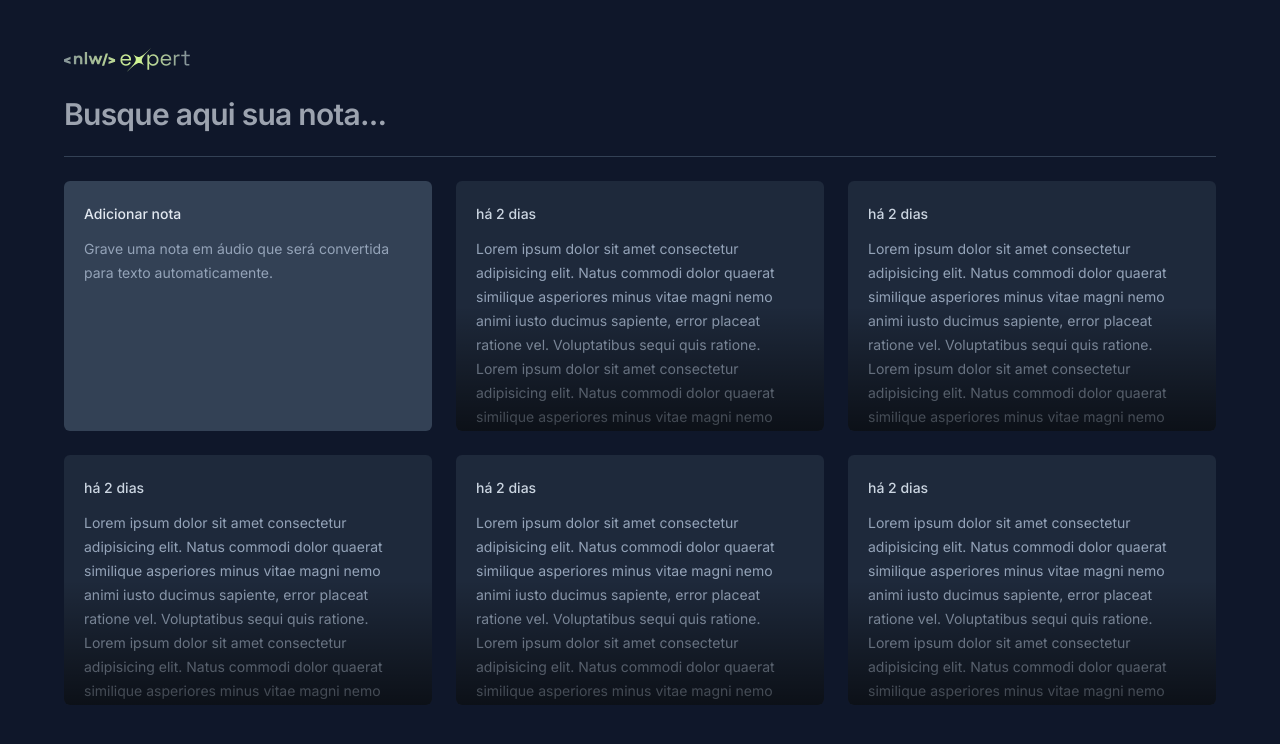
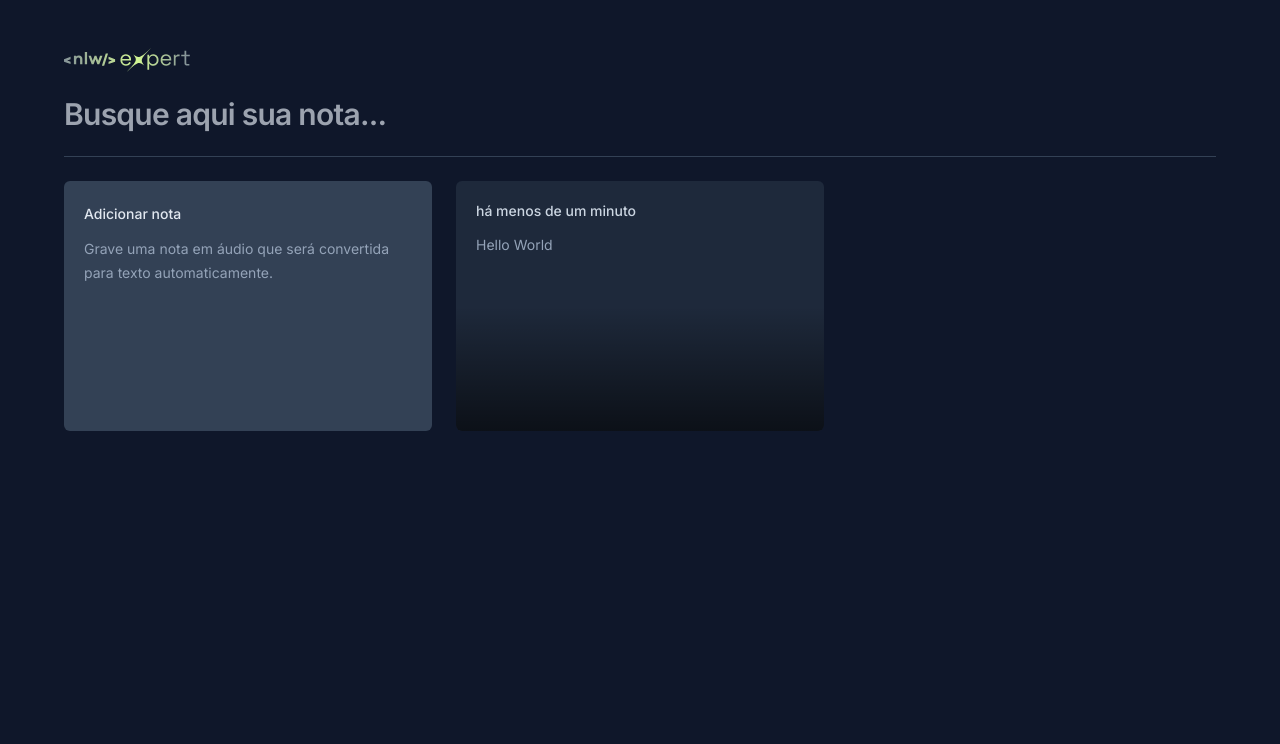
Before and after one commit to Eduardolimacesl/nlw-expert-notes, a React (Vite) app: page / in a window 1280 px wide. Shown: the top 744 px of the page. Built offline with nearby package versions, Linux system fonts and the light colour scheme.

Commit message:
feat: add modal into see note using Dialog Portal

```diff
--- a/src/app.tsx
+++ b/src/app.tsx
@@ -1,6 +1,12 @@
 import logo from './assets/logo-nlw-experts.svg'
 import { NewNoteCard } from './components/new-note-card'
 import { NoteCard } from './components/note-card'
+
+const note = {
+  date: new Date(),
+  content: "Hello World"
+}
+
 export default function App() {
   return (
     <div className='mx-auto max-w-6xl my-12 space-y-6'>
@@ -22,11 +28,8 @@
 
       <div className='grid grid-cols-3 gap-6 auto-rows-[250px]'>
         <NewNoteCard />
-        <NoteCard />
-        <NoteCard />
-        <NoteCard />
-        <NoteCard />
-        <NoteCard />
+
+        <NoteCard note={note}/>
       </div>
     </div>
   )
--- a/src/components/note-card.tsx
+++ b/src/components/note-card.tsx
@@ -1,19 +1,54 @@
-export function NoteCard() {
+import * as Dialog from "@radix-ui/react-dialog"
+import { formatDistanceToNow } from 'date-fns'
+import { ptBR } from 'date-fns/locale'
+import { X } from "lucide-react"
+interface NoteCardProps {
+  note: {
+    date: Date
+    content: string
+  }
+}
+
+export function NoteCard({ note }: NoteCardProps) {
   return (
-    <button className="rounded-md text-left bg-slate-800 p-5 space-y-3 overflow-hidden relative hover:ring-2 hover:ring-slate-600 focus-visible:ring-2 focus-visible:ring-lime-400 outline-none">
-      <span className="text-sm font-medium text-slate-300">há 2 dias</span>
+    <Dialog.Root>
+      <Dialog.Trigger className="rounded-md flex flex-col text-left bg-slate-800 p-5 gap-3 overflow-hidden relative hover:ring-2 hover:ring-slate-600 focus-visible:ring-2 focus-visible:ring-lime-400 outline-none">
+        <span className="text-sm font-medium text-slate-300">
+          {formatDistanceToNow(note.date, { locale:ptBR, addSuffix: true})}
+        </span>
 
-      <p className="text-sm leading-6 text-slate-400">
-        Lorem ipsum dolor sit amet consectetur adipisicing elit. Natus commodi
-        dolor quaerat similique asperiores minus vitae magni nemo animi iusto
-        ducimus sapiente, error placeat ratione vel. Voluptatibus sequi quis
-        ratione. Lorem ipsum dolor sit amet consectetur adipisicing elit. Natus
-        commodi dolor quaerat similique asperiores minus vitae magni nemo animi
-        iusto ducimus sapiente, error placeat ratione vel. Voluptatibus sequi
-        quis ratione.
-      </p>
+        <p className="text-sm leading-6 text-slate-400">
+          {note.content}
+        </p>
 
-      <div className="absolute bottom-0 left-0 right-0 h-1/2 bg-gradient-to-t from-black/60 to-black/0 pointer-events-none" />
-    </button>
+        <div className="absolute bottom-0 left-0 right-0 h-1/2 bg-gradient-to-t from-black/60 to-black/0 pointer-events-none" />
+      </Dialog.Trigger>
+
+      <Dialog.Portal>
+        <Dialog.Overlay className="inset-0 fixed bg-black/50"/>
+        <Dialog.Content className="fixed overflow-hidden left-1/2 tp-1/2 -translate-x-1/2 -translate-y-1/2 max-w-[640px] w-full h-[60vh] bg-slate-700 rounded-md flex flex-col outline-none">
+          <Dialog.Close className="absolute right-0 top-0 bg-slate-800 p-1.5 text-slate-400 hover:text-slate-100">
+            <X className="size-5"/>
+          </Dialog.Close>
+
+          <div className="flex flex-1 flex-col gap-3 p-5">
+            <span className="text-sm font-medium text-slate-300">
+              {formatDistanceToNow(note.date, { locale:ptBR, addSuffix: true})}
+            </span>
+
+            <p className="text-sm leading-6 text-slate-400">
+              {note.content}
+            </p>
+          </div>
+
+          <button
+            type="button"
+            className="w-full bg-slate-800 py-4 text-center text-sm text-slate-300 outline-none font-medium group"
+          >
+            Deseja <span className="text-red-400 group-hover:underline">apagar essa nota?</span>
+          </button>
+        </Dialog.Content>
+      </Dialog.Portal>
+    </Dialog.Root>
   )
 }
```
